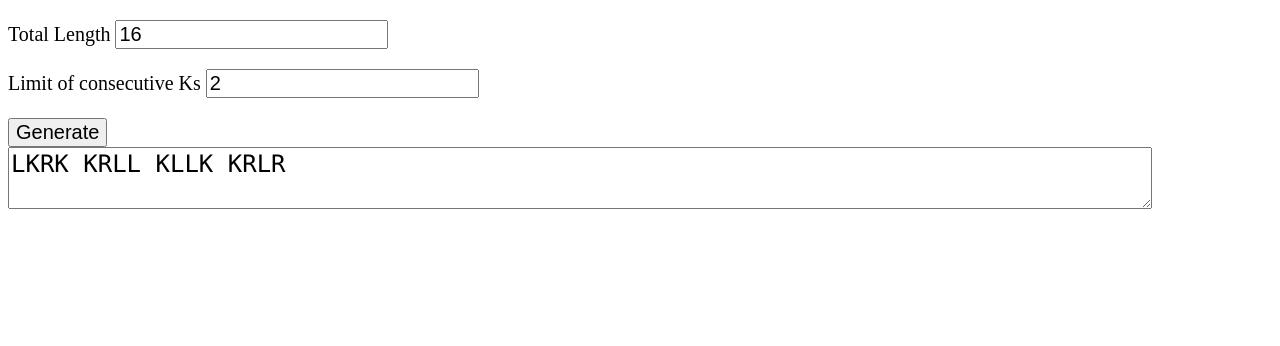
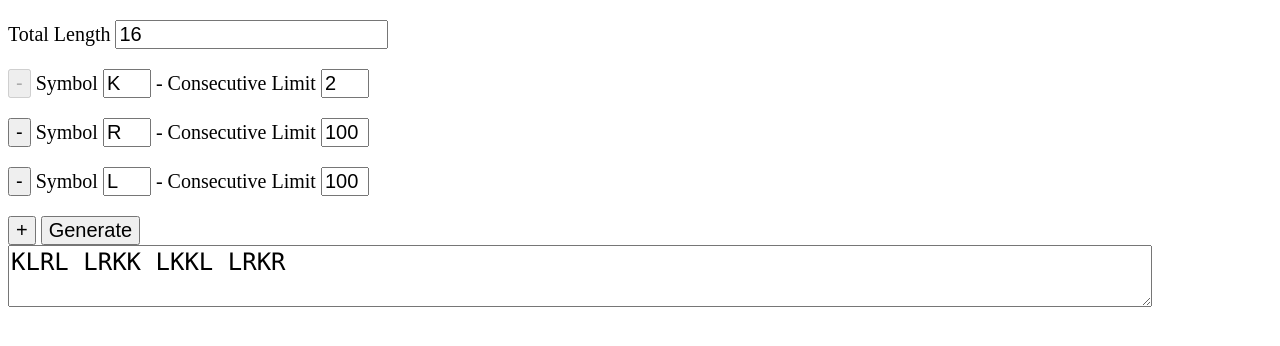
Before and after one commit to Shukurimu/Shukurimu.github.io, a plain HTML site: page index.html in a window 1280 px wide. Both pictures are taken after a click on the button "Generate". Drawn offline with Linux system fonts and the light colour scheme.

Commit message:
add remove buttons

```diff
--- a/index.html
+++ b/index.html
@@ -1,95 +1,135 @@
 <!DOCTYPE html>
 <html>
 <head>
-<title>RandomChars</title>
-<meta charset="utf-8">
+<title>RandomStringGenerator</title>
+<meta charset="utf8" />
 <style>
 body, input {
     font-size: 20px;
+}
+.symbol, .limit {
+    width: 40px;
 }
 textarea {
     font-size: 24px;
     font-family: Consolas;
     width: 90%;
 }
-span {
-    color: Red;
-}
 </style>
 </head>
 <body>
 
-<p>Total Length
-    <input type='text' id='input_length' value='16' />
-    <span id='msg_length'></span>
-</p>
-
-<p>Limit of consecutive Ks
-    <input type='text' id='input_limitK' value='2' />
-    <span id='msg_inputK'></span>
-</p>
-
-<input id='input_go' type='button' value='Generate' /><br />
-<textarea id='output' spellcheck='false'></textarea>
+<p>Total Length <input type='text' id='inputLength' value='16' maxlength=4 /></p>
+<input id='inputAdd' type='button' value='+' />
+<input id='inputGo' type='button' value='Generate' /><br />
+<textarea id='output' spellcheck='false' readonly=></textarea>
 
 <script>
 "use strict";
 
-const checkInt = function(content) {
-    return content.match(/^\d+$/);
+const ERROR_BG = 'pink';
+document.querySelector('#inputLength').onblur = function() {
+    this.style.backgroundColor = this.value.match(/^\d+$/) ? 'initial' : ERROR_BG;
 };
 
-let rules = [true, true];
-
-const msg_length = document.querySelector('#msg_length');
-document.querySelector('#input_length').onblur = function() {
-    if (checkInt(this.value)) {
-        msg_length.innerHTML = '';
-        rules[0] = true;
-    } else {
-        msg_length.innerHTML = 'wrong format';
-        rules[0] = false;
-    }
+const inputAdd = document.querySelector('#inputAdd');
+inputAdd.onclick = function() {
+    newConstraint('_', 100, false);
 };
 
-const msg_inputK = document.querySelector('#msg_inputK');
-document.querySelector('#input_limitK').onblur = function() {
-    if (checkInt(this.value)) {
-        msg_inputK.innerHTML = '';
-        rules[1] = true;
-    } else {
-        msg_inputK.innerHTML = 'wrong format';
-        rules[1] = false;
+const deepRemove = function(obj) {
+    while (obj.lastChild) {
+        deepRemove(obj.lastChild);
     }
+    obj.parentNode.remove(obj);
+};
+
+const newConstraint = function(symbol, defaultLimit, disabled) {
+    const component = document.createElement('p');
+
+    let inputRemove = document.createElement('input');
+    inputRemove.type = 'button';
+    inputRemove.value = '-';
+    inputRemove.disabled = disabled;
+    inputRemove.onclick = function() {
+        deepRemove(this);
+    };
+    component.appendChild(inputRemove);
+
+    component.appendChild(document.createTextNode(' Symbol '));
+    let inputSymbol = document.createElement('input');
+    inputSymbol.type = 'text';
+    inputSymbol.value = symbol;
+    inputSymbol.className = 'symbol';
+    inputSymbol.setAttribute('maxlength', 1);
+    inputSymbol.onblur = function() {
+        this.style.backgroundColor = this.value.match(/^\w$/) ? 'initial' : ERROR_BG;
+    };
+    component.appendChild(inputSymbol);
+
+    component.appendChild(document.createTextNode(' - Consecutive Limit '));
+    let inputLimit = document.createElement('input');
+    inputLimit.type = 'text';
+    inputLimit.value = defaultLimit;
+    inputLimit.className = 'limit';
+    inputLimit.setAttribute('maxlength', 3);
+    inputLimit.onblur = function() {
+        this.style.backgroundColor = this.value.match(/^\d+$/) ? 'initial' : ERROR_BG;
+    };
+    component.appendChild(inputLimit);
+
+    document.body.insertBefore(component, inputAdd);
 };
 
 const output = document.querySelector('#output');
-document.querySelector('#input_go').onclick = function() {
-    if (rules.indexOf(false) >= 0) {
-        output.innerHTML = '(wrong input)';
-        return;
+document.querySelector('#inputGo').onclick = function() {
+    for (let obj of document.querySelectorAll('input[type="text"]')) {
+        if (obj.style.backgroundColor == ERROR_BG) {
+            output.innerHTML = '(wrong inputs)';
+            return;
+        }
     }
-    const limitK = parseInt(input_limitK.value);
-    const candidates = ['L', 'R', 'K'];
-    const totalLength = parseInt(input_length.value);
-    let currLength = 0;
-    let result = [''];
-    let remain = limitK;
-    while (currLength < totalLength) {
-        let c = candidates[Math.floor(Math.random() * 3)];
-        if (c == 'K') {
-            if (remain == 0)
-                continue;
-            --remain;
-        } else {
-            remain = limitK;
+    const components = [];
+    document.querySelectorAll('.symbol').forEach(function(obj) {
+        components.push({'symbol': obj.value});
+    });
+    document.querySelectorAll('.limit').forEach(function(obj, index) {
+        components[index]['limit'] = parseInt(obj.value);
+        components[index]['status'] = 0;
+    });
+    const totalSymbol = components.length;
+    const totalLength = parseInt(inputLength.value);
+    let resultSymbols = [];
+    let resultLength = 0;
+    let retriedTimes = 0;
+    while (resultLength < totalLength) {
+        let index = Math.floor(Math.random() * totalSymbol);
+        let entry = components[index];
+        if (entry['status'] >= entry['limit']) {
+            if (++retriedTimes > 50) {
+                output.innerHTML = '(no solution or try again)';
+                return;
+            }
+            continue;
         }
-        result.push(c);
-        ++currLength;
-        if (currLength % 4 == 0)
-            result.push(' ');
+        for (let i = 0; i < totalSymbol; ++i) {
+            if (i == index)
+                ++entry['status'];
+            else
+                components[i]['status'] = 0;
+        }
+        retriedTimes = 0;
+        resultSymbols.push(entry['symbol']);
+        if (++resultLength % 4 == 0)
+            resultSymbols.push(' ');
     }
-    output.innerHTML = result.join('');
+    output.innerHTML = resultSymbols.join('');
+};
+
+window.onload = function() {
+    newConstraint('K', 2, true);
+    newConstraint('R', 100, false);
+    newConstraint('L', 100, false);
 };
 
 </script>
```
